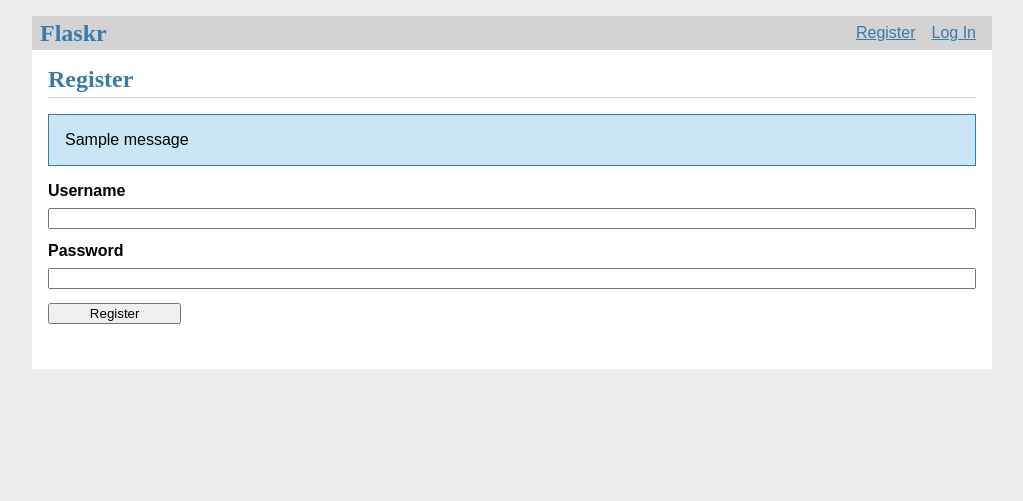
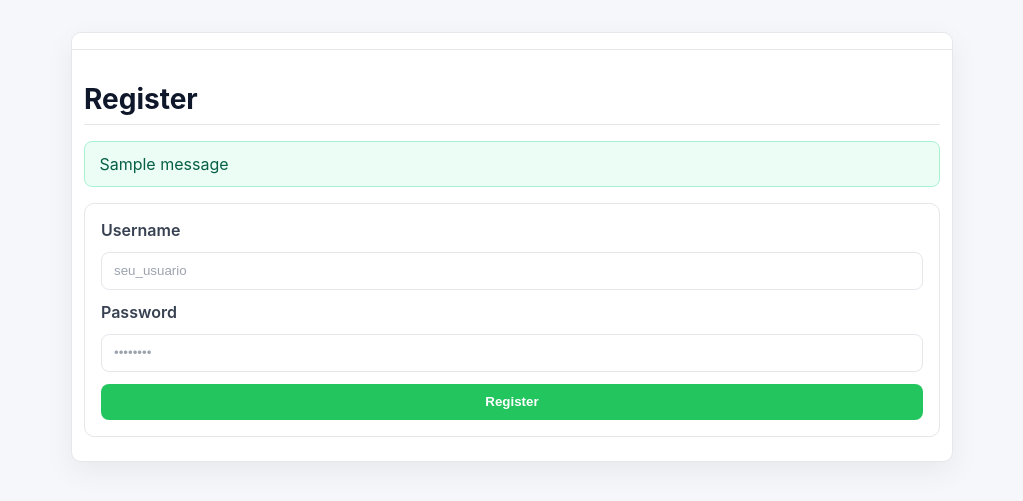
Before and after one commit to jvfmg-if/combra_do_IFF_2.0, a Python web app: template flask-tutorial/flaskr/templates/auth/register.html in a window 1280 px wide. Shown: the top 501 px of the page, without its empty margins (128-1151 px from the left). Run offline with Jinja, Linux system fonts and the light colour scheme; the template is opened without the code that fills it, so the values that code supplies are empty; one stand-in notice (Sample message) is shown.

Commit message:
login e cadastro mexido
jv olha o zap

```diff
--- a/flask-tutorial/flaskr/static/style.css
+++ b/flask-tutorial/flaskr/static/style.css
@@ -1,26 +1,47 @@
-html { font-family: sans-serif; background: #eee; padding: 1rem; }
-body { max-width: 960px; margin: 0 auto; background: white; }
-h1 { font-family: serif; color: #377ba8; margin: 1rem 0; }
-a { color: #377ba8; }
-hr { border: none; border-top: 1px solid lightgray; }
-nav { background: lightgray; display: flex; align-items: center; padding: 0 0.5rem; }
-nav h1 { flex: auto; margin: 0; }
-nav h1 a { text-decoration: none; padding: 0.25rem 0.5rem; }
-nav ul  { display: flex; list-style: none; margin: 0; padding: 0; }
-nav ul li a, nav ul li span, header .action { display: block; padding: 0.5rem; }
-.content { padding: 0 1rem 1rem; }
-.content > header { border-bottom: 1px solid lightgray; display: flex; align-items: flex-end; }
-.content > header h1 { flex: auto; margin: 1rem 0 0.25rem 0; }
-.flash { margin: 1em 0; padding: 1em; background: #cae6f6; border: 1px solid #377ba8; }
-.post > header { display: flex; align-items: flex-end; font-size: 0.85em; }
-.post > header > div:first-of-type { flex: auto; }
-.post > header h1 { font-size: 1.5em; margin-bottom: 0; }
-.post .about { color: slategray; font-style: italic; }
-.post .body { white-space: pre-line; }
-.content:last-child { margin-bottom: 0; }
-.content form { margin: 1em 0; display: flex; flex-direction: column; }
-.content label { font-weight: bold; margin-bottom: 0.5em; }
-.content input, .content textarea { margin-bottom: 1em; }
-.content textarea { min-height: 12em; resize: vertical; }
-input.danger { color: #cc2f2e; }
-input[type=submit] { align-self: start; min-width: 10em; }
+/* Tema claro */
+:root{
+  --bg-primary:#f5f7fb;
+  --bg-elev:#ffffff;
+  --bg-elev-2:#ffffff;
+  --text:#111827;
+  --text-dim:#4b5563;
+  --brand:#22c55e; /* green */
+  --brand-hover:#16a34a;
+  --success:#16a34a;
+  --error:#dc2626;
+  --border:#e5e7eb;
+  --radius:10px;
+}
+
+html{font-family: Inter, system-ui, -apple-system, Segoe UI, Roboto, Arial, sans-serif; background:var(--bg-primary); padding: 2rem;}
+body{max-width: 880px; margin:0 auto; background:var(--bg-elev); color:var(--text); border:1px solid var(--border); border-radius: var(--radius); box-shadow: 0 10px 30px rgba(0,0,0,.06)}
+
+h1{font-size: 28px; margin: 1.25rem 0; color:#0f172a}
+a{color:var(--brand); text-decoration:none}
+a:hover{color:var(--brand-hover)}
+
+.nav{background:var(--bg-elev-2); display:flex; align-items:center; padding:.5rem .75rem; border-bottom:1px solid var(--border); border-radius: var(--radius) var(--radius) 0 0}
+.brand{flex:auto; margin:0; font-weight:700}
+.nav-list{display:flex; list-style:none; margin:0; padding:0; gap:.25rem}
+.nav-list a,.nav-list span{display:block; padding:.5rem .75rem}
+.user{color:var(--text-dim)}
+
+.content{padding: 1rem .75rem 1.5rem}
+.page-header{border-bottom:1px solid var(--border); display:flex; align-items:flex-end}
+.page-header h1{flex:auto; margin: 1rem 0 .5rem}
+
+.flash{margin: 1rem 0; padding: .75rem .9rem; border:1px solid var(--border); border-radius: 8px; background:#f8fafc; color:var(--text)}
+.flash.success{background:#ecfdf5; border-color:#a7f3d0; color:#065f46}
+.flash.error{background:#fef2f2; border-color:#fecaca; color:#7f1d1d}
+
+.card{background:var(--bg-elev-2); border:1px solid var(--border); border-radius: var(--radius); padding:1rem}
+.form{display:flex; flex-direction:column; gap:.75rem}
+.form label{font-weight:600; color:#374151}
+.form input{background:#ffffff; border:1px solid var(--border); border-radius:8px; color:var(--text); padding:.65rem .75rem}
+.form input::placeholder{color:#9ca3af}
+
+.btn{display:inline-flex; align-items:center; justify-content:center; gap:.5rem; font-weight:600; border-radius:8px; padding:.6rem .9rem; border:1px solid transparent; cursor:pointer}
+.btn-primary{background:var(--brand); color:#fff}
+.btn-primary:hover{background:var(--brand-hover)}
+.btn-ghost{background:transparent; color:var(--text); border-color:var(--border); border:1px solid var(--border)}
+.btn-ghost:hover{background:#f3f4f6}
--- a/flask-tutorial/flaskr/templates/auth/register.html
+++ b/flask-tutorial/flaskr/templates/auth/register.html
@@ -5,11 +5,11 @@
 {% endblock %}
 
 {% block content %}
-  <form method="post">
+  <form method="post" class="card form">
     <label for="username">Username</label>
-    <input name="username" id="username" required>
+    <input name="username" id="username" required placeholder="seu_usuario">
     <label for="password">Password</label>
-    <input type="password" name="password" id="password" required>
-    <input type="submit" value="Register">
+    <input type="password" name="password" id="password" required placeholder="••••••••">
+    <button type="submit" class="btn btn-primary">Register</button>
   </form>
 {% endblock %}
--- a/flask-tutorial/flaskr/templates/base.html
+++ b/flask-tutorial/flaskr/templates/base.html
@@ -1,24 +1,15 @@
 <!doctype html>
 <title>{% block title %}{% endblock %} - Flaskr</title>
 <link rel="stylesheet" href="{{ url_for('static', filename='style.css') }}">
-<nav>
-  <h1>Flaskr</h1>
-  <ul>
-    {% if g.user %}
-      <li><span>{{ g.user['username'] }}</span>
-      <li><a href="{{ url_for('auth.logout') }}">Log Out</a>
-    {% else %}
-      <li><a href="{{ url_for('auth.register') }}">Register</a>
-      <li><a href="{{ url_for('auth.login') }}">Log In</a>
-    {% endif %}
-  </ul>
-</nav>
+<nav class="nav">
+  <ul class="nav-list"></ul>
+  </nav>
 <section class="content">
-  <header>
+  <header class="page-header">
     {% block header %}{% endblock %}
   </header>
-  {% for message in get_flashed_messages() %}
-    <div class="flash">{{ message }}</div>
+  {% for category, message in get_flashed_messages(with_categories=true) %}
+    <div class="flash {{ category }}">{{ message }}</div>
   {% endfor %}
   {% block content %}{% endblock %}
-</section>
+  </section>
--- a/flask-tutorial/flaskr/textos/nomes.txt
+++ /dev/null
@@ -1 +0,0 @@
-r,r,22,
```
Also changed, not shown: flask-tutorial/flaskr/auth.py (+22 -10 lines), flask-tutorial/flaskr/main.py (+23 -19 lines), flask-tutorial/flaskr/textos/jogadores.txt (+15 -0 lines), flask-tutorial/flaskr/instance/flaskr.sqlite, 2 other files.
